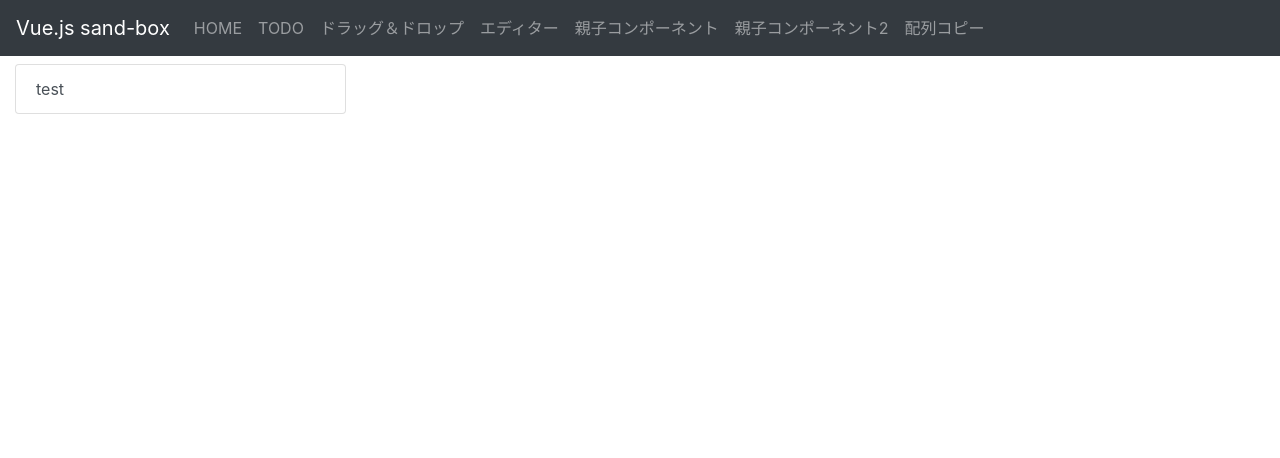
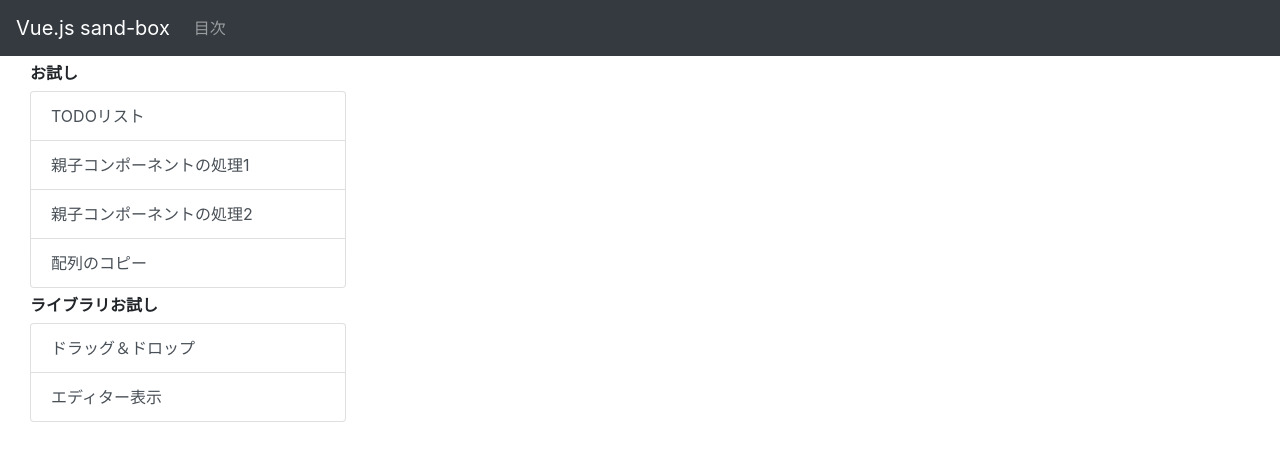
Before and after one commit to kyoruni/vue-sand-box, a Vue app: page / in a window 1280 px wide. Shown: the top 458 px of the page. Built offline with nearby package versions, Linux system fonts and the light colour scheme.

Commit message:
:wrench: 目次はトップ画面に置く

```diff
--- a/src/App.vue
+++ b/src/App.vue
@@ -8,31 +8,7 @@
       <b-collapse id="nav-collapse" is-nav>
         <!-- Home -->
         <b-navbar-nav>
-          <b-nav-item to="/">HOME</b-nav-item>
-        </b-navbar-nav>
-        <!-- Todo -->
-        <b-navbar-nav>
-          <b-nav-item to="/todo">TODO</b-nav-item>
-        </b-navbar-nav>
-        <!-- Draggable -->
-        <b-navbar-nav>
-          <b-nav-item to="/draggable">ドラッグ＆ドロップ</b-nav-item>
-        </b-navbar-nav>
-        <!-- TinyMCE -->
-        <b-navbar-nav>
-          <b-nav-item to="/editor">エディター</b-nav-item>
-        </b-navbar-nav>
-        <!-- Components-Method -->
-        <b-navbar-nav>
-          <b-nav-item to="/parent">親子コンポーネント</b-nav-item>
-        </b-navbar-nav>
-        <!-- Components-Method2 -->
-        <b-navbar-nav>
-          <b-nav-item to="/parent2">親子コンポーネント2</b-nav-item>
-        </b-navbar-nav>
-        <!-- Array Copy -->
-        <b-navbar-nav>
-          <b-nav-item to="/array-copy">配列コピー</b-nav-item>
+          <b-nav-item to="/">目次</b-nav-item>
         </b-navbar-nav>
       </b-collapse>
     </b-navbar>
--- a/src/views/Home.vue
+++ b/src/views/Home.vue
@@ -2,8 +2,19 @@
   <div class="home">
     <div class="row">
       <div class="col-10">
-        <div class="list-group col-4">
-          <a href="#" class="list-group-item list-group-item-action">test</a>
+        <div class="col-4">
+          <h6 class="font-weight-bold">お試し</h6>
+          <div class="list-group">
+            <router-link to="/todo" class="list-group-item list-group-item-action">TODOリスト</router-link>
+            <router-link to="/parent" class="list-group-item list-group-item-action">親子コンポーネントの処理1</router-link>
+            <router-link to="/parent2" class="list-group-item list-group-item-action">親子コンポーネントの処理2</router-link>
+            <router-link to="/array-copy" class="list-group-item list-group-item-action">配列のコピー</router-link>
+          </div>
+          <h6 class="font-weight-bold mt-2">ライブラリお試し</h6>
+          <div class="list-group">
+            <router-link to="/draggable" class="list-group-item list-group-item-action">ドラッグ＆ドロップ</router-link>
+            <router-link to="/editor" class="list-group-item list-group-item-action">エディター表示</router-link>
+          </div>
         </div>
       </div>
     </div>
```
